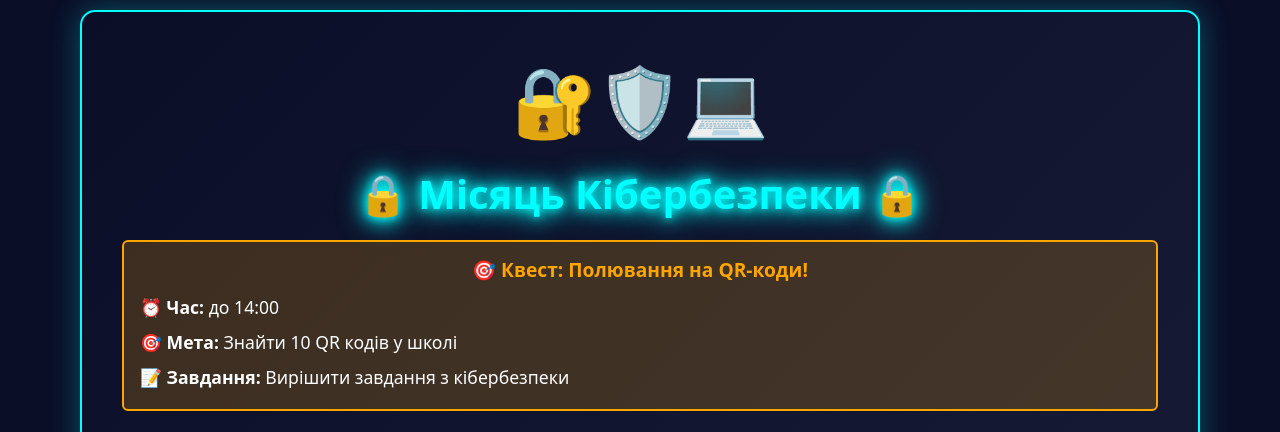
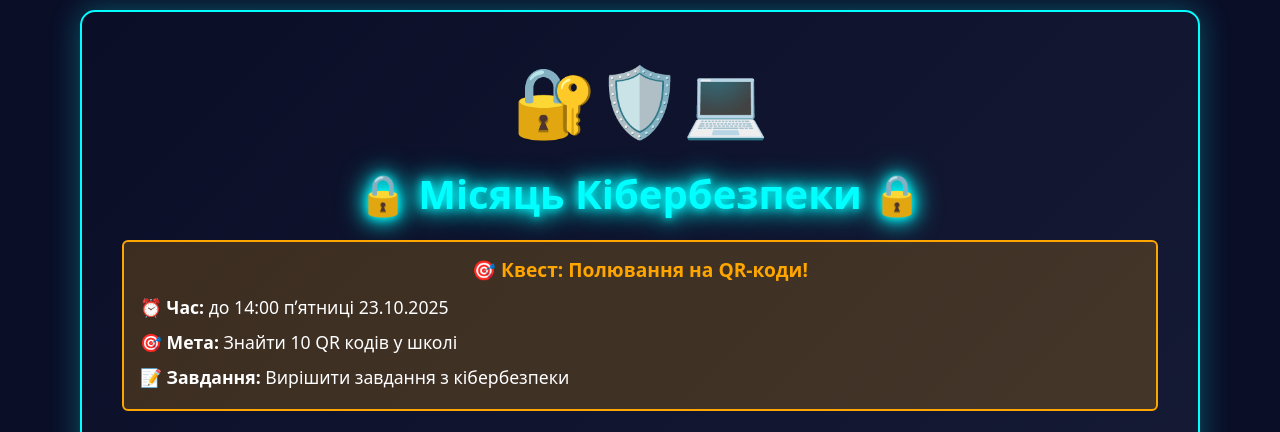
Before and after one commit to rrader/roster, a Django app: template roster/templates/cybermonth/index.html in a window 1280 px wide. Shown: the top 432 px of the page. Run offline with Django 4.2, Linux system fonts and the light colour scheme; the template is opened without the code that fills it: values that come from a table or form of the project are taken from there, others are empty; some libraries are stand-ins or nearby versions.

Commit message:
add quest

```diff
--- a/roster/templates/cybermonth/index.html
+++ b/roster/templates/cybermonth/index.html
@@ -294,7 +294,7 @@
 
   <div class="alert" style="background-color: rgba(255, 165, 0, 0.2) !important; border: 2px solid #ffa500 !important; color: #ffa500 !important; margin-bottom: 20px;">
     <h5 style="color: #ffa500; font-weight: bold; margin-bottom: 10px;">🎯 Квест: Полювання на QR-коди!</h5>
-    <p style="margin-bottom: 5px;"><strong>⏰ Час:</strong> до 14:00</p>
+    <p style="margin-bottom: 5px;"><strong>⏰ Час:</strong> до 14:00 пʼятниці 23.10.2025</p>
     <p style="margin-bottom: 5px;"><strong>🎯 Мета:</strong> Знайти 10 QR кодів у школі</p>
     <p style="margin-bottom: 0;"><strong>📝 Завдання:</strong> Вирішити завдання з кібербезпеки</p>
   </div>
```
